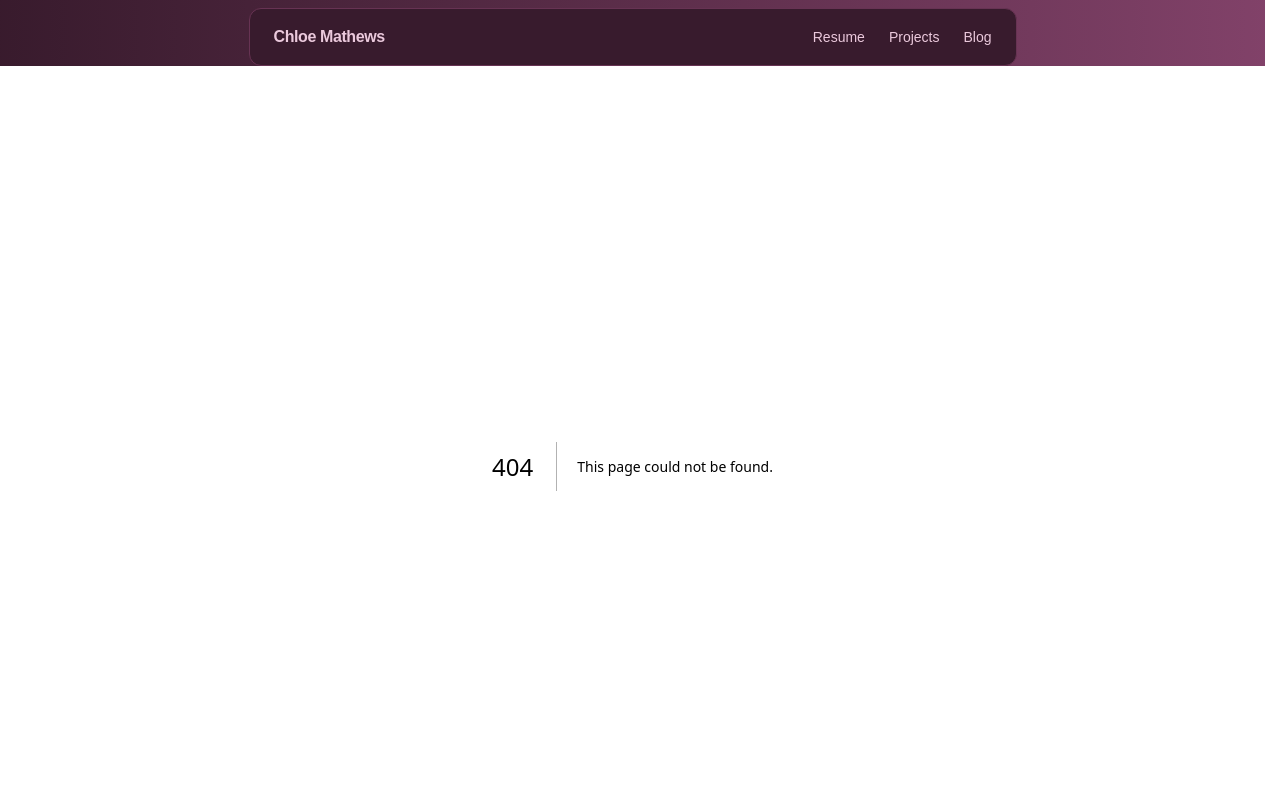
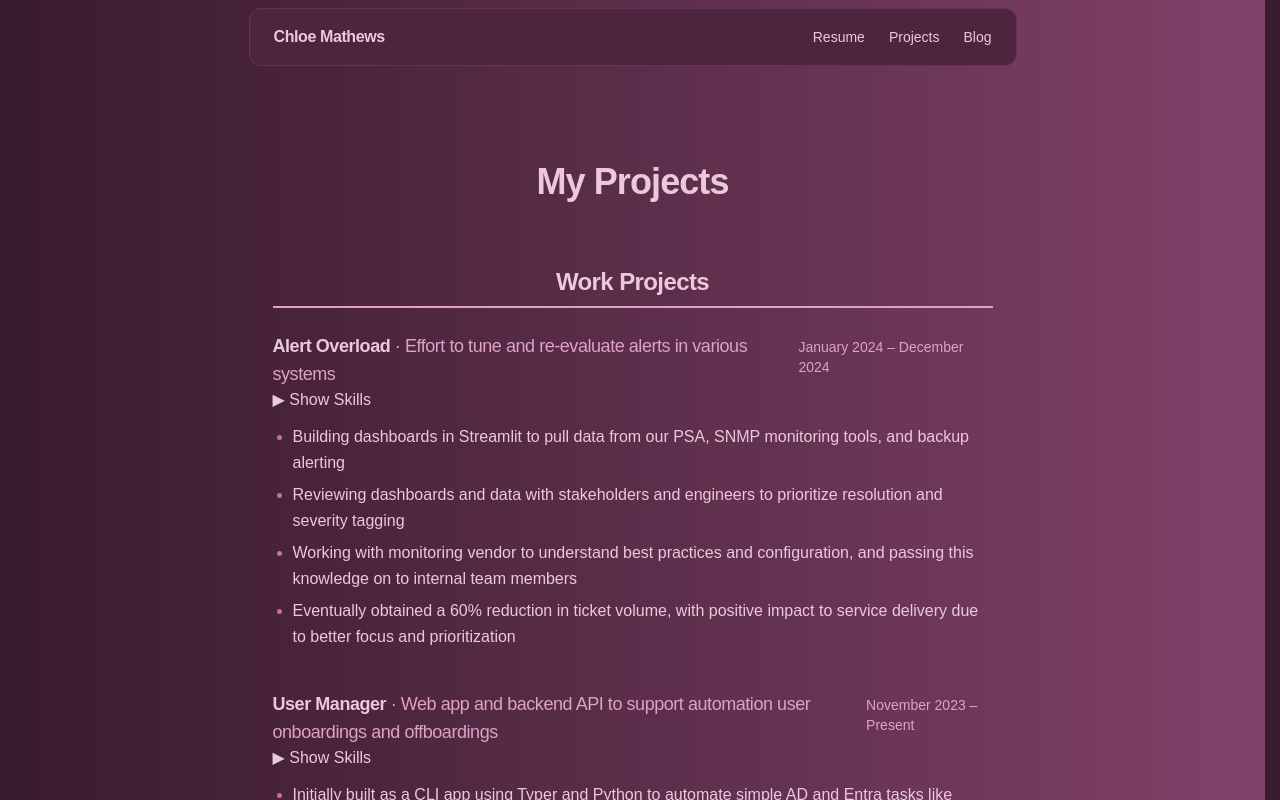
Before and after one commit to cmathews393/chloemathews.net, a Next.js app: page /projects in a window 1280 px wide. Before the commit this address had no page. Shown: the top 800 px of the page. Built offline with nearby package versions, Linux system fonts and the light colour scheme; a web font is replaced by a local one.

Commit message:
feat: add components and linked skills

```diff
--- /dev/null
+++ b/app/components/AccordionItem.tsx
@@ -0,0 +1,25 @@
+"use client";
+import { useState } from "react";
+
+export default function AccordionItem({
+    sectionName,
+    children,
+}: {
+    sectionName: string;
+    children: React.ReactNode;
+}) {
+    const [isOpen, setIsOpen] = useState(false);
+
+    const toggleAccordion = () => {
+        setIsOpen(!isOpen);
+    };
+    return (
+        <div className="accordion-item">
+            <button onClick={toggleAccordion} className="accordion-header">
+                {isOpen ? "▼ Hide" : "▶ Show"} {sectionName}
+            </button>
+
+            {isOpen && <div>{children}</div>}
+        </div>
+    );
+}
--- /dev/null
+++ b/app/components/SelectedSkill.tsx
@@ -0,0 +1,16 @@
+import Link from "next/link";
+
+export default function SelectedSkill({ skill }: { skill: string }) {
+    return (
+        <p className="mb-12 text-center text-primary-300">
+            Showing projects using{" "}
+            <span className="font-bold text-foreground">{skill}</span> ·{" "}
+            <Link
+                href="/projects"
+                className="underline underline-offset-4 transition-colors hover:text-primary-50"
+            >
+                Clear filter
+            </Link>
+        </p>
+    );
+}
--- /dev/null
+++ b/app/components/SkillTag.tsx
@@ -0,0 +1,23 @@
+import Link from "next/link";
+
+export default function SkillTag({
+    skill,
+    active = false,
+}: {
+    skill: string;
+    active?: boolean;
+}) {
+    return (
+        <Link
+            href={{ pathname: "/projects", query: { skill } }}
+            aria-current={active ? "true" : undefined}
+            className={`rounded-full border px-3 py-0.5 text-sm transition-colors hover:border-primary-300 hover:bg-primary-800/60 ${
+                active
+                    ? "border-primary-300 bg-primary-700/60"
+                    : "border-primary-500 bg-primary-900/40"
+            }`}
+        >
+            {skill}
+        </Link>
+    );
+}
--- a/app/layout.tsx
+++ b/app/layout.tsx
@@ -27,12 +27,12 @@ export default function Layout({ children }: { children: React.ReactNode }) {
             lang="en"
             className={`${inriaSerif.variable} ${geistMono.variable} h-full`}
         >
-            <body className="min-h-full flex flex-col font-sans bg-linear-to-r from-primary-900 to-primary-600">
-                <nav className="w-full px-2 pt-2 bg-linear-to-r from-primary-900 to-primary-600">
-                    <div className="mx-auto flex max-w-3xl items-center justify-between rounded-xl border border-primary-700 bg-background px-6 py-4">
+            <body className="min-h-full flex flex-col font-sans bg-linear-to-r from-primary-900 to-primary-600 ">
+                <nav className="w-full px-2 pt-2 bg-linear-to-r from-primary-900 to-primary-600 ">
+                    <div className="mx-auto flex max-w-3xl items-center justify-between rounded-xl border border-primary-700 bg-primary-800 px-6 py-4">
                         <Link
                             href="/"
-                            className="font-semibold tracking-tight text-foreground"
+                            className="font-semibold tracking-tight text-foreground "
                         >
                             Chloe Mathews
                         </Link>
--- /dev/null
+++ b/app/projects/page.tsx
@@ -0,0 +1,133 @@
+import resume from "../../public/resume.json" with { type: "json" };
+import AccordionItem from "../components/AccordionItem";
+import SelectedSkill from "../components/SelectedSkill";
+import SkillTag from "../components/SkillTag";
+function formatMonth(value: string) {
+    if (value === "Present") return value;
+    if (/^\d{4}$/.test(value)) return value;
+    return new Date(value).toLocaleDateString("en-US", {
+        month: "long",
+        year: "numeric",
+        timeZone: "UTC",
+    });
+}
+function SectionHeading({ children }: { children: React.ReactNode }) {
+    return (
+        <h2 className="mb-6 border-b-2 border-primary-300 pb-2 text-center text-2xl font-semibold tracking-tight text-foreground">
+            {children}
+        </h2>
+    );
+}
+
+function SkillTags({
+    skills,
+    selectedSkill,
+}: {
+    skills: string[];
+    selectedSkill?: string;
+}) {
+    return (
+        <div className="mt-2 flex flex-wrap gap-2">
+            {skills.map((skill) => (
+                <SkillTag
+                    key={skill}
+                    skill={skill}
+                    active={isSameSkill(skill, selectedSkill)}
+                />
+            ))}
+        </div>
+    );
+}
+
+function isSameSkill(a: string, b?: string) {
+    return !!b && a.toLowerCase() === b.toLowerCase();
+}
+
+function EmptyState() {
+    return <p className="text-center text-primary-300">No matching projects.</p>;
+}
+
+export default async function Projects({
+    searchParams,
+}: {
+    searchParams: Promise<{ [key: string]: string | string[] | undefined }>;
+}) {
+    const { skill } = await searchParams;
+    const selectedSkill = typeof skill === "string" ? skill : undefined;
+    const matchesSkill = (project: { skills: string[] }) =>
+        !selectedSkill ||
+        project.skills.some((s) => isSameSkill(s, selectedSkill));
+    const workProjects = resume.work_projects.filter(matchesSkill);
+    const personalProjects = resume.personal_projects.filter(matchesSkill);
+    return (
+        <main className="mx-auto w-full max-w-3xl flex-1 px-6 py-16 text-foreground sm:py-24">
+            <header className="mb-16 text-center">
+                <h1 className="text-4xl font-bold tracking-tight">
+                    My Projects
+                </h1>
+            </header>
+            {selectedSkill && <SelectedSkill skill={selectedSkill} />}
+            <section className="mb-16">
+                <SectionHeading>Work Projects</SectionHeading>
+                <div className="flex flex-col gap-10">
+                    {workProjects.length === 0 && <EmptyState />}
+                    {workProjects.map((project) => (
+                        <article key={`${project.name}-${project.startDate}`}>
+                            <div className="flex flex-col sm:flex-row sm:items-baseline sm:justify-between">
+                                <h3 className="text-lg font-bold tracking-tight">
+                                    {project.name}{" "}
+                                    <span className="font-normal text-primary-300">
+                                        · {project.description}
+                                    </span>
+                                </h3>
+                                <p className="text-sm text-primary-300">
+                                    {formatMonth(project.startDate)} –{" "}
+                                    {formatMonth(project.endDate)}
+                                </p>
+                            </div>
+                            <AccordionItem sectionName="Skills">
+                                <SkillTags
+                                    skills={project.skills}
+                                    selectedSkill={selectedSkill}
+                                />
+                            </AccordionItem>
+
+                            <ul className="mt-3 list-disc space-y-1.5 pl-5 leading-relaxed marker:text-primary-400">
+                                {project.highlights.map((h) => (
+                                    <li key={h}>{h}</li>
+                                ))}
+                            </ul>
+                        </article>
+                    ))}
+                </div>
+            </section>
+            <section className="mb-16">
+                <SectionHeading>Personal Projects</SectionHeading>
+                <div className="flex flex-col gap-10">
+                    {personalProjects.length === 0 && <EmptyState />}
+                    {personalProjects.map((project) => (
+                        <article key={`${project.name}-${project.startDate}`}>
+                            <div className="flex flex-col sm:flex-row sm:items-baseline sm:justify-between">
+                                <h3 className="text-lg font-bold tracking-tight">
+                                    {project.name}{" "}
+                                    <span className="font-normal text-primary-300">
+                                        · {project.description}
+                                    </span>
+                                </h3>
+                                <p className="text-sm text-primary-300">
+                                    {formatMonth(project.startDate)} –{" "}
+                                    {formatMonth(project.endDate)}
+                                </p>
+                            </div>
+                            <ul className="mt-3 list-disc space-y-1.5 pl-5 leading-relaxed marker:text-primary-400">
+                                {project.highlights.map((h) => (
+                                    <li key={h}>{h}</li>
+                                ))}
+                            </ul>
+                        </article>
+                    ))}
+                </div>
+            </section>
+        </main>
+    );
+}
--- a/public/resume.json
+++ b/public/resume.json
@@ -4,7 +4,7 @@
         "label": "DevOps Engineer",
         "website": "https://chloemathews.net",
         "email": "chloe@chloemathews.net",
-        "url": "https://github.com/cmathews393",
+        "url": "https://GitHub.com/cmathews393",
         "linkedin": "https://linkedin.com/in/cmathews393",
         "location": {
             "address": "Minneapolis, MN"
@@ -19,7 +19,7 @@
             "startDate": "2021-11",
             "endDate": "Present",
             "highlights": [
-                "Designing and building tools (MCPs, webapps) and integrations around 5+ APIs using Python and React with thorough tracing and observability, deployed to Azure with GitHub Actions",
+                "Designing and building tools (MCPs, webapps) and integrations around numerous APIs using Python and React with thorough tracing and observability, deployed to Azure with GitHub Actions",
                 "Integrating Entra and vendor platforms (Domotz, MySonicWall, Liongard) for complete user provisioning/deprovisioning across third-party apps (4 hours saved per onboarding)",
                 "Automating tickets for manual drift correction across hundreds of client machines/environments (1-3 hours saved per campaign)",
                 "Coordinating and planning automation efforts across departments and teams, gathering requirements and constraints"
@@ -31,8 +31,8 @@
             "startDate": "2020-01",
             "endDate": "2021-11",
             "highlights": [
-                "Leading recovery efforts after ransomware attacks and ensuring continuity with backups",
                 "Leading HIPAA and PCI compliance audits, and implementing appropriate security and technical controls in response",
+                "Assisting recovery efforts after ransomware attacks and ensuring continuity with backups",
                 "Interfacing with clients on strategy and technical issues"
             ]
         },
@@ -92,7 +92,7 @@
         },
         {
             "name": "Platforms/Tooling",
-            "keywords": ["Entra", "Cloudflare ZTNA", "Claude Code"]
+            "keywords": ["Entra", "Cloudflare ZTNA", "Claude"]
         }
     ],
 
@@ -108,8 +108,8 @@
                 "Learned about building docker images and deploying containers",
                 "Increased experience with DevEx/development practices"
             ],
-            "skills": ["Python", "Docker"],
-            "url": "https://github.com/cmathews393/spotify-to-plex"
+            "skills": ["Python", "Docker", "GitHub Actions"],
+            "url": "https://GitHub.com/cmathews393/spotify-to-plex"
         },
         {
             "name": "chloemathews.net",
@@ -141,13 +141,18 @@
             ],
             "skills": [
                 "Python",
+                "Bash",
                 "Streamlit",
+                "SQLite",
                 "PostgreSQL",
                 "SQLAlchemy",
                 "Pydantic",
                 "ConnectWise",
                 "Logicmonitor",
-                "BackupRadar"
+                "BackupRadar",
+                "Cloudflare ZTNA",
+                "GitHub Actions",
+                "Docker"
             ]
         },
         {
@@ -165,11 +170,17 @@
             ],
             "skills": [
                 "Python",
+                "Cloudflare ZTNA",
+                "Powershell",
                 "TypeScript",
                 "FastAPI",
+                "Sentry",
+                "Honeycomb",
+                "OTEL",
                 "Flask",
                 "Entra",
                 "Typer",
+                "SQLite",
                 "React",
                 "PostgreSQL",
                 "SQLAlchemy",
@@ -178,7 +189,9 @@
                 "Logicmonitor",
                 "Domotz",
                 "MySonicWall",
-                "OAuth"
+                "OAuth",
+                "GitHub Actions",
+                "Docker"
             ]
         },
         {
@@ -193,7 +206,12 @@
                 "Migrated from Streamlit to FastAPI backend and React frontend while preserving functionality and maintaining project continuity"
             ],
             "skills": [
+                "SQLite",
                 "Python",
+                "Sentry",
+                "Honeycomb",
+                "OTEL",
+                "Cloudflare ZTNA",
                 "TypeScript",
                 "FastAPI",
                 "Streamlit",
@@ -208,7 +226,9 @@
                 "Logicmonitor",
                 "BackupRadar",
                 "Domotz",
-                "MySonicWall"
+                "MySonicWall",
+                "GitHub Actions",
+                "Docker"
             ]
         },
         {
@@ -225,10 +245,16 @@
             ],
             "skills": [
                 "Python",
+                "Cloudflare ZTNA",
                 "FastAPI",
                 "Streamlit",
                 "Flask",
+                "Powershell",
                 "PostgreSQL",
+                "Sentry",
+                "Honeycomb",
+                "OTEL",
+                "SQLite",
                 "SQLAlchemy",
                 "Pydantic",
                 "ConnectWise",
@@ -236,7 +262,9 @@
                 "BackupRadar",
                 "Domotz",
                 "MySonicWall",
-                "OAuth"
+                "OAuth",
+                "GitHub Actions",
+                "Docker"
             ]
         },
         {
@@ -253,11 +281,17 @@
             ],
             "skills": [
                 "React",
+                "Cloudflare ZTNA",
                 "TypeScript",
                 "Streamlit",
+                "Sentry",
+                "Honeycomb",
+                "OTEL",
                 "Flask",
                 "MSAL",
-                "OAuth"
+                "OAuth",
+                "GitHub Actions",
+                "Docker"
             ]
         },
         {
@@ -267,11 +301,20 @@
             "description": "Alongside the rewrites of frontends and backends, deployed the new applications to Azure",
             "highlights": [
                 "Planned and implemented the migration of deployment, security and networking processes to an Azure first pattern",
-                "Worked with Github Actions and Azure Container Apps to set up automatic deployments to production/staging environments",
+                "Worked with GitHub Actions and Azure Container Apps to set up automatic deployments to production/staging environments",
                 "Implemented CI/CD pipelines to test, lint and build code",
                 "Defined Azure networking and database connectivity for security and management"
             ],
-            "skills": ["Azure", "Github Actions", "Docker"]
+            "skills": [
+                "Azure",
+                "Bash",
+                "Cloudflare ZTNA",
+                "GitHub Actions",
+                "Sentry",
+                "Honeycomb",
+                "OTEL",
+                "Docker"
+            ]
         },
         {
             "name": "Build MCP to interact with internal tools",
@@ -283,7 +326,18 @@
                 "Integrated a separate MCP for on-call interfacing, utilizing the same container via a FastAPI router",
                 "Implemented RBAC inherited from the backend API utilizing OAuth/MSAL"
             ],
-            "skills": ["Python", "FastMCP", "FastAPI", "Claude"]
+            "skills": [
+                "Python",
+                "Cloudflare ZTNA",
+                "FastMCP",
+                "Sentry",
+                "Honeycomb",
+                "OTEL",
+                "FastAPI",
+                "Claude",
+                "GitHub Actions",
+                "Docker"
+            ]
         },
         {
             "name": "Built internal tool to manage on-call shifts and scheduling",
@@ -299,12 +353,20 @@
             ],
             "skills": [
                 "Python",
+                "Powershell",
+                "Cloudflare ZTNA",
+                "SQLite",
                 "TypeScript",
                 "FastAPI",
+                "Sentry",
+                "Honeycomb",
+                "OTEL",
                 "MS Teams API",
                 "React",
                 "PostgreSQL",
-                "GraphAPI"
+                "GraphAPI",
+                "GitHub Actions",
+                "Docker"
             ]
         }
     ]
```
Also changed, not shown: app/resume/page.tsx (+2 -6 lines).
